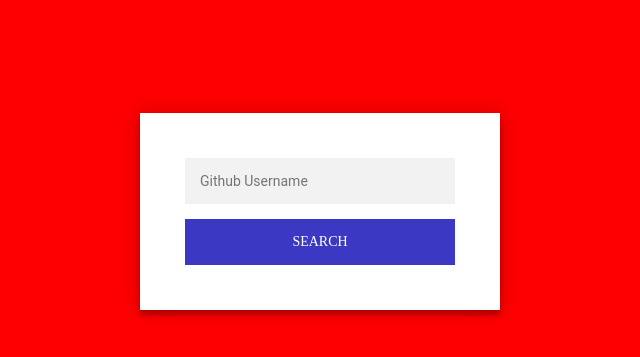
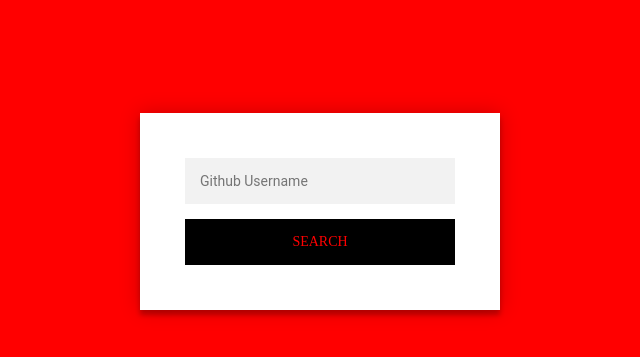
Before and after one commit to brianontiri/coreIP1, a website with bundled scripts: page index.html in a window 1280 px wide. Shown: the part 113-470 px from the top of the page, without its empty margins (320-960 px from the left). Built offline with nearby package versions, Linux system fonts and the light colour scheme; files whose address does not match are found by name.

Commit message:
form modification

```diff
--- a/css/frontend.css
+++ b/css/frontend.css
@@ -63,11 +63,11 @@
     font-family:normal;
     text-transform: uppercase;
     outline: 0;
-    background: #3b38c4;
+    background:black;
     width: 100%;
     border: 0;
     padding: 15px;
-    color: #FFFFFF;
+    color: red;
     font-size: 14px;
     -webkit-transition: all 0.3 ease;
     transition: all 0.3 ease;
```
